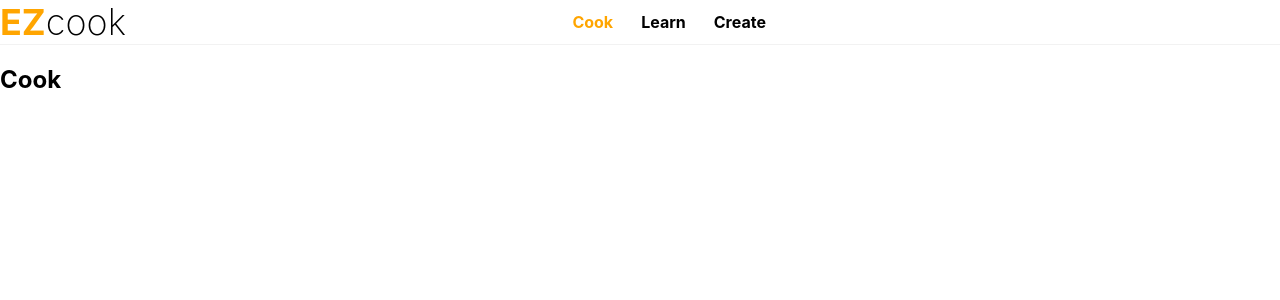
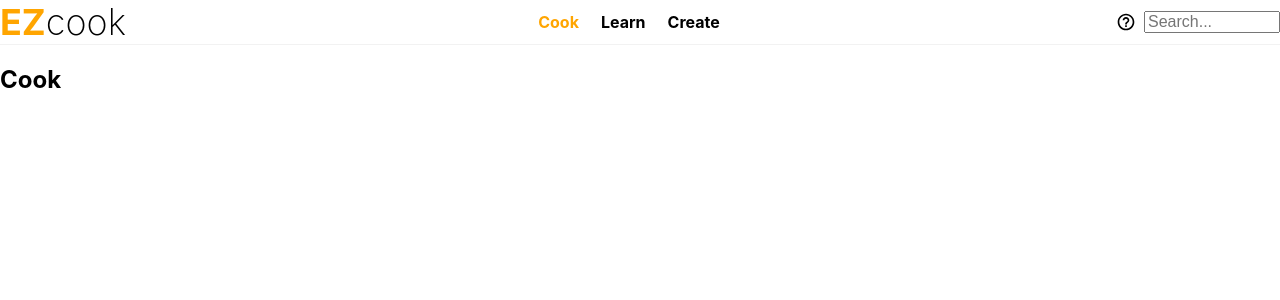
Before and after one commit to ChetanMandur/lab8-ezcook, a React (Create React App) app: page / in a window 1280 px wide. Shown: the top 300 px of the page. Built offline with nearby package versions, Linux system fonts and the light colour scheme.

Commit message:
added search (non functional) and help (non functional) to nav bar

```diff
--- a/package.json
+++ b/package.json
@@ -9,6 +9,7 @@
     "@testing-library/user-event": "^12.8.3",
     "react": "^17.0.2",
     "react-dom": "^17.0.2",
+    "react-icons": "^4.2.0",
     "react-router-dom": "^5.2.0",
     "react-scripts": "4.0.3",
     "web-vitals": "^1.1.2"
--- a/src/Base/Navbar.js
+++ b/src/Base/Navbar.js
@@ -1,5 +1,5 @@
 import './css/Navbar.css'
-
+import {MdHelpOutline} from "react-icons/md";
 function colourChangeClick(id) {
     document.getElementById(id).style.backgroundColor = "white";
     const navButtonIDList = ["cookNav", "learnNav", "createNav"];
@@ -46,6 +46,12 @@ const Navbar = () => {
                     onMouseOut={(e) => colourChangeOff(e.target.id)}
                 >Create</a>
             </div>
+
+            <div className="extra">
+                <div className="helpNav"><MdHelpOutline/></div>
+                <input className="searchNav" placeholder="Search..." type="text" name="" id="" />
+            </div>
+
         </nav>
     );
 }
--- a/src/Base/css/Navbar.css
+++ b/src/Base/css/Navbar.css
@@ -1,6 +1,7 @@
 .navbar {
     display: flex;
     align-items: center;
+    justify-content: space-between;
     margin: 0;
     border-bottom: 1px solid #f2f2f2;
   }
@@ -13,15 +14,12 @@
     margin:0;
 
   }
-  .navbar .links {
-    position: absolute;
-    left:43%
-  }
+
   .navbar a {
     text-align: center;
     margin-left: 16px;
     text-decoration: none;
-    padding: 6px;
+    padding: 3px;
     font-size:calc(0.50em + 1vmin);
     color:black;
     font-weight: bold;
@@ -29,10 +27,35 @@
 
 
   }
-  /* .navbar a:hover {
-    color: rgb(255, 166, 0);
-  } */
 
-  /* .navbar a:active{
+  .navbar .searchNav{
+    width: calc(3em + 10vmin);
+    height: calc(0.5em + 1vmin);
+    font-size:calc(0.50em + 1vmin);
+    outline: none;
+  }
+
+  .navbar .searchNav:focus{
+    border: 2px solid orange;
+  }
+
+  .navbar .searchNav:hover{
+    border: 2px solid orange;
+  }
+
+  .navbar .extra{
+    display:flex;
+    align-items: center;
+  }
+
+  .navbar .helpNav{
+    display: flex;
+    font-size:x-large;
+    padding-right: calc(0.20em + 0.5vmin);
+    font-size:calc(0.75em + 1vmin);
+    align-items: center;
+  }
+
+  .navbar .helpNav:hover{
     color: orange;
-  } */
+  }
```
Also changed, not shown: 1 other file (tests, documents, lock files or other folders).
